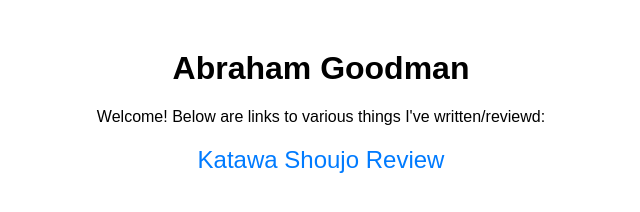
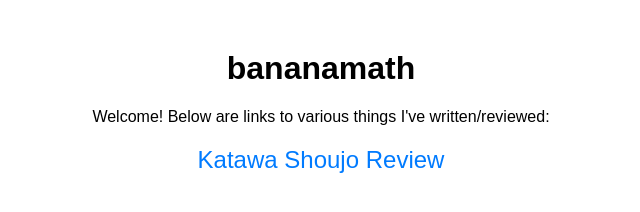
Before and after one commit to bananamath/bananamath.github.io, a plain HTML site: page index.html in a window 1280 px wide. Shown: the whole page, without its empty margins (319-959 px from the left). Drawn offline with Linux system fonts and the light colour scheme.

Commit message:
Update index.html

```diff
--- a/index.html
+++ b/index.html
@@ -23,8 +23,8 @@
     </style>
 </head>
 <body>
-    <h1>Abraham Goodman</h1>
-    <p>Welcome! Below are links to various things I've written/reviewd:</p>
+    <h1>bananamath</h1>
+    <p>Welcome! Below are links to various things I've written/reviewed:</p>
     <a href="katawa-shoujo.html" target="_blank">Katawa Shoujo Review</a>
 </body>
 </html>
```
